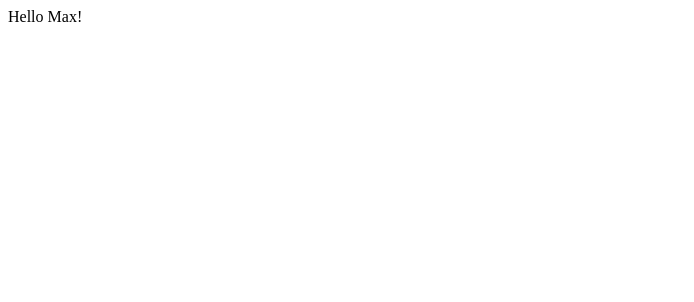
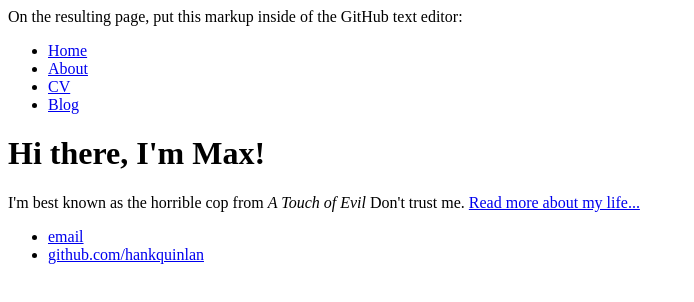
Before and after one commit to maxblaha/maxblaha, a plain HTML site: page index.html in a window 1280 px wide. Shown: the whole page, without its empty margins (0-694 px from the left). Drawn offline with Linux system fonts and the light colour scheme.

Commit message:
Update index.html
Updating with tutorial code and pixel

```diff
--- a/index.html
+++ b/index.html
@@ -1,11 +1,31 @@
+On the resulting page, put this markup inside of the GitHub text editor:
 
 <!DOCTYPE html>
 <html>
-<head>
-	<title></title>
-</head>
-<body>
-Hello Max!
+	<head>
+		<title>Hank Quinlan, Horrible Cop</title>
+	</head>
+	<body>
+		<nav>
+    		<ul>
+        		<li><a href="/">Home</a></li>
+	        	<li><a href="/about">About</a></li>
+        		<li><a href="/cv">CV</a></li>
+        		<li><a href="/blog">Blog</a></li>
+    		</ul>
+		</nav>
+		<div class="container">
+    		<div class="blurb">
+        		<h1>Hi there, I'm Max!</h1>
+				<p>I'm best known as the horrible cop from <em>A Touch of Evil</em> Don't trust me. <a href="/about">Read more about my life...</a></p>
+    		</div><!-- /.blurb -->
+		</div><!-- /.container -->
+		<footer>
+    		<ul>
+        		<li><a href="mailto:hankquinlanhub@gmail.com">email</a></li>
+        		<li><a href="https://github.com/hankquinlan">github.com/hankquinlan</a></li>
+			</ul>
+		</footer>
 
 <script type="text/javascript">
     adroll_adv_id = "EVPBC6WT7NB6RDYZ6SUJWU";
```
